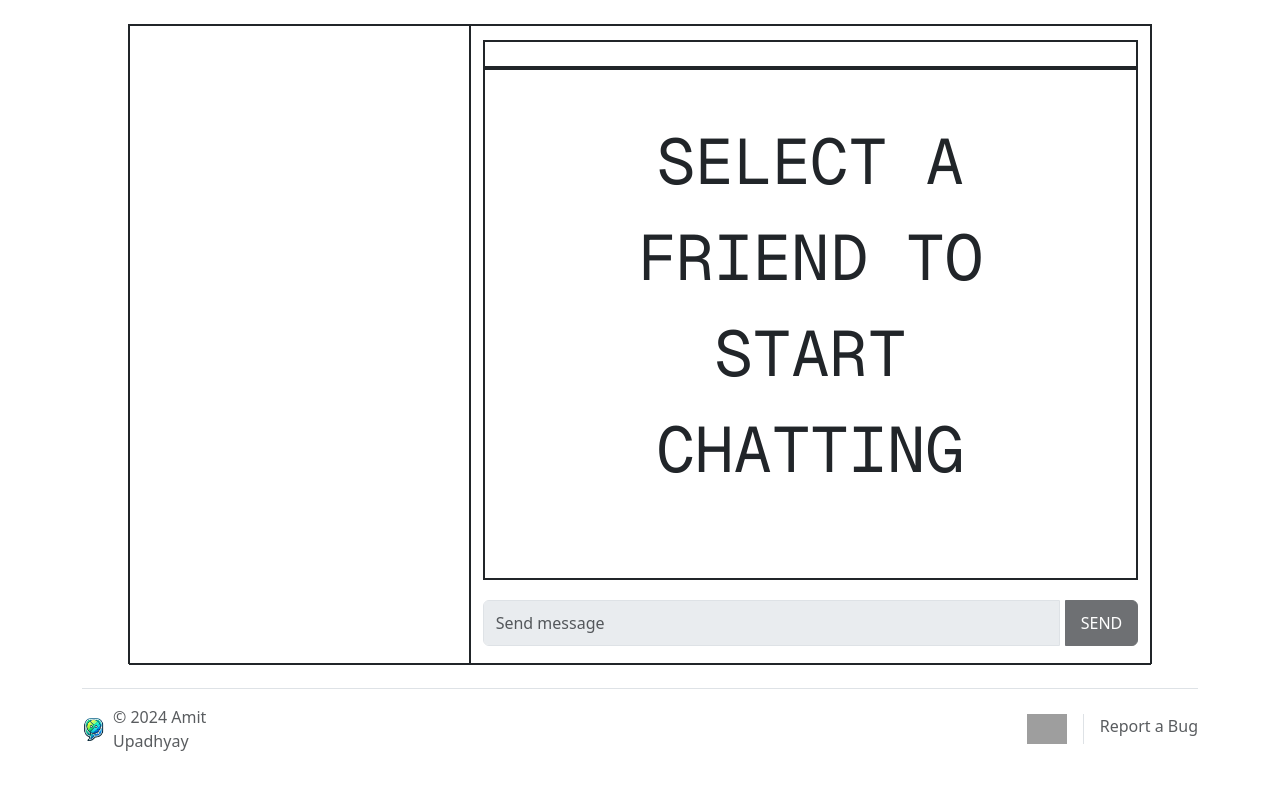
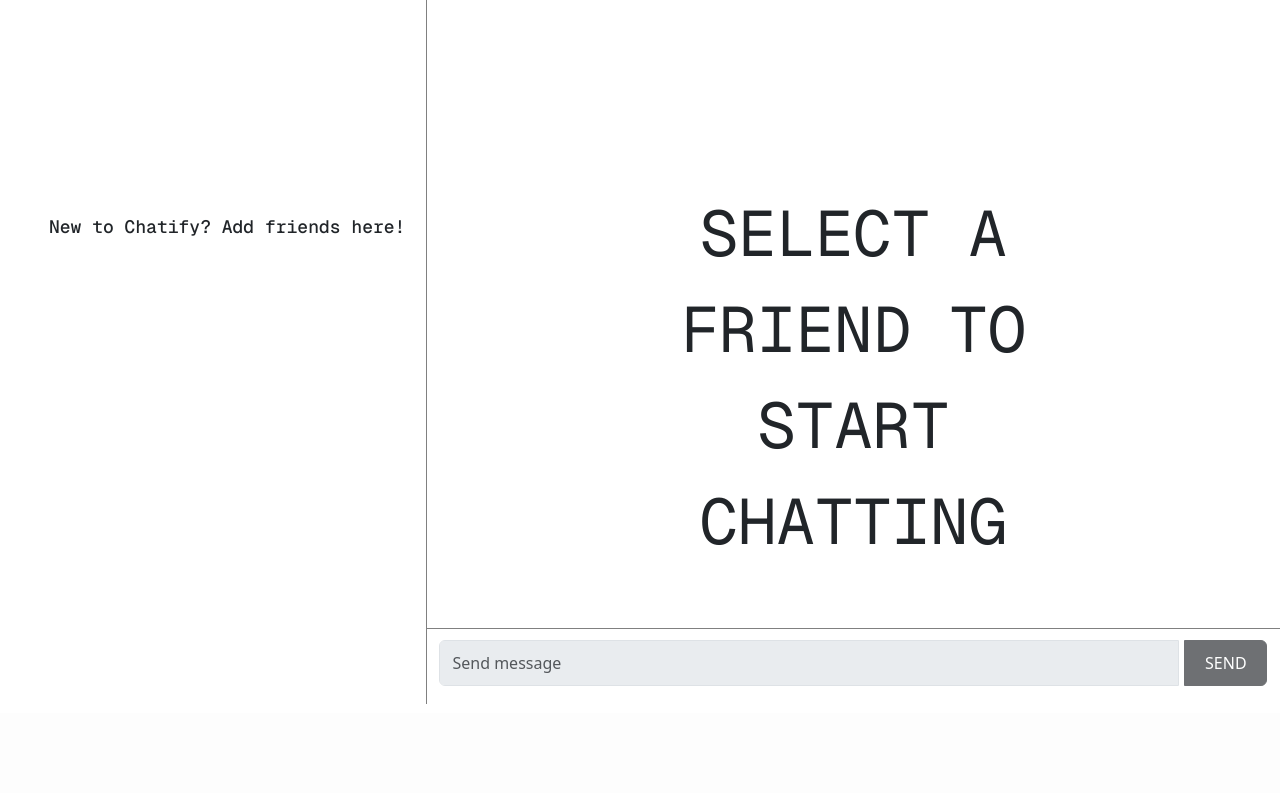
Before and after one commit to ppl-call-me-tima/chatify, a Flask app: page / in a window 1280 px wide. Shown: the part 87-880 px from the top of the page. After the commit the page ends 791 px from the top, so only its background shows below. Run offline with Flask 3, Linux system fonts and the light colour scheme; the visitor is signed in with stand-in values (Sample User, id 1); data that the repository does not hold is empty; some libraries are stand-ins or nearby versions; grey boxes are pictures that could not be loaded.

Commit message:
Enhance homepage UI

```diff
--- a/app.py
+++ b/app.py
@@ -149,7 +149,7 @@ def index():
         JOIN user ON user.id = f.friend_id
     """, {"user_id": session.get("user_id")})
 
-    return render_template("index.html", rows=rows)
+    return render_template("index.html", rows=rows, index=True)
 
 
 @app.route("/friends/myfriends")
--- a/static/scripts/socketio.js
+++ b/static/scripts/socketio.js
@@ -13,6 +13,8 @@ var socketio = io();
 
 socketio.on("load_messages", (rows) => {
     document.getElementById("message-box").innerHTML = "";
+    document.getElementById("message-box").style.height = "auto";
+
     for (const row of rows) {
         loadSingleMessageIntoMessageBox(row);
     }
@@ -26,7 +28,17 @@ const joinRoom = (friend_id, username) => {
     socketio.emit("join_a_room", parseInt(friend_id));
     document.getElementById("message").disabled = false;
     document.getElementById("message").focus();
-    document.getElementById("message-box-header-name").textContent = username;
+    document.getElementById("message-box-header").style.borderBottom = "1px solid black";
+
+    var anchor = document.createElement("a");
+    anchor.id = "message-box-header-name";
+    anchor.href = `/profile/${username}`;
+    anchor.innerText = username;
+    anchor.style.textDecoration = "none";
+    anchor.style.color = "black";
+
+    document.getElementById("message-box-header").innerHTML = "";
+    document.getElementById("message-box-header").appendChild(anchor);
 }
 
 const sendMessage = () => {
--- a/static/styles/index_style.css
+++ b/static/styles/index_style.css
@@ -1,44 +1,60 @@
 #outer-box {
-    height: 80vh;
-    width: 80vw;
-    border: 1px solid;
+    height: 88vh;
+}
+
+#outer-row {
+    margin-left: 0px;
+    height: 100%;
+    width: 100%;
 }
 
 #left-col-box-outer {
-    height: 80vh;
-    border: 1px solid;
+    height: 100%;
+    overflow-y: scroll;
+    scrollbar-width: none;
+    border-right: 1px solid grey;
 }
 
-#left-col-box-inner {
-    height: 75vh;
-    overflow-y: scroll;
+#no-friends-box{
+    font-size: large;
+    padding-top: 50%;
+    padding-left: 10%;
 }
 
 #friend-button {
-    width: 23vw;
+    width: 100%;
 }
 
-#right-col-box-outer {
-    height: 80vh;
-    border: 1px solid
+#chat-card {
+    height: 11vh;
+    border-bottom: 1px solid lightgrey;
 }
 
 #message-box-header {
-    margin-top: 1.75vh;
-    border: 2px solid;
+    padding-left: 1%;
+    font-size: 1.5rem;
 }
 
 #message-box-outer {
-    height: 64vh;
-    margin-bottom: 2.5vh;
-    border: 2px solid;
+    height: 74vh;
     overflow-y: scroll;
     display: flex;
     flex-direction: column-reverse;
 }
 
+#message-box {
+    height: 75%;
+}
+
+#message-input-box {
+    padding: 1.28% 1.5%;
+    height: auto;
+    width: auto;
+    border-top: 1px solid grey;
+}
+
 #send-button {
     height: 5.8vh;
-    width: 5.7vw;
+    width: 10%;
     margin-inline-start: 0.4vw;
 }
--- a/templates/index.html
+++ b/templates/index.html
@@ -12,14 +12,20 @@ Homepage
 
 {% block main %}
 
-<div id="outer-box" class="container mt-4">
-    <div class="row">
-        <div id="left-col-box-outer" class="col-4">
-            <div id="left-col-box-inner" class="my-3">
+<div id="outer-box" class="">
+    <div id="outer-row" class="row">
+        <div id="left-col-box-outer" class="col-4 py-2 px-2">
+            {% if not rows %}
+            <div id="no-friends-box" class="d-flex my-auto">
+                <a href="friends/sendfriendrequests"
+                    class="geist-mono-500 link-dark link-offset-3-hover link-underline-opacity-0 link-underline-opacity-75-hover">New
+                    to Chatify? Add friends here!</a>
+            </div>
+            {% endif %}
+
             {% for row in rows %}
-                <button id="friend-button" class="btn my-1 p-0"
-                    onclick="joinRoom('{{ row.friend_id }}', '{{ row.username }}')">
-                    <div class="card mx-1 my-0 px-3 py-3">
+            <button id="friend-button" class="btn p-0" onclick="joinRoom('{{ row.friend_id }}', '{{ row.username }}')">
+                <div id="chat-card" class="px-3 py-3">
                     <div class="row">
                         <div class="col-2">
                             <img src="{{ url_for_pfp(row.pfp_filename) }}" alt="pfp" height="40px" width="40px"
@@ -34,20 +40,19 @@ Homepage
             </button>
             {% endfor %}
         </div>
+        <div id="right-col-box-outer" class="col p-0">
+            <div id="message-box-header" class="geist-mono-500">
+                <span id="message-box-header-name"></span><br>
             </div>
-        <div id="right-col-box-outer" class="col">
-            <div id="message-box-header">
-                <span id="message-box-header-name"></span><br>
-                <span id="online-status" style="display: none;">TODO</span>
-            </div>
-            <div id="message-box-outer">
+            <div id="message-box-outer" class="px-2 py-1">
                 <div id="message-box">
-                    <div class="geist-mono-400" id="default-box">
-                        <span id="default-message-box-display">SELECT A FRIEND TO START CHATTING</span>
+                    <div id="default-box">
+                        <span id="default-message-box-display" class="geist-mono-400">SELECT A FRIEND TO START
+                            CHATTING</span>
                     </div>
                 </div>
             </div>
-            <div class="input-group" id="message-input">
+            <div id="message-input-box" class="input-group">
                 <input oninput="updateSendButton()" disabled class="form-control" type="text" id="message"
                     placeholder="Send message">
                 <button class="input-group-text btn btn-dark" id="send-button" disabled
--- a/templates/layout.html
+++ b/templates/layout.html
@@ -31,7 +31,7 @@
 
 <body>
 	<!-- nav -->
-	<nav class="navbar navbar-expand-lg p-3 mb-2 bg-dark-subtle text-dark-emphasis">
+	<nav class="navbar navbar-expand-lg p-3 bg-dark-subtle text-dark-emphasis">
 		<div class="container-fluid">
 
 			<!-- left part -->
@@ -97,6 +97,7 @@
 		{% block main %}{% endblock %}
 	</main>
 
+	{% if not index %}
 	<div class="container">
 		<footer class="d-flex flex-wrap justify-content-between align-items-center py-3 my-4 border-top">
 			<div class="col md-4 d-flex align-items-center">
@@ -115,6 +116,7 @@
 			</div>
 		</footer>
 	</div>
+	{% endif %}
 </body>
 
 </html>
```
Lines whose indentation alone changed are shown as unchanged.
